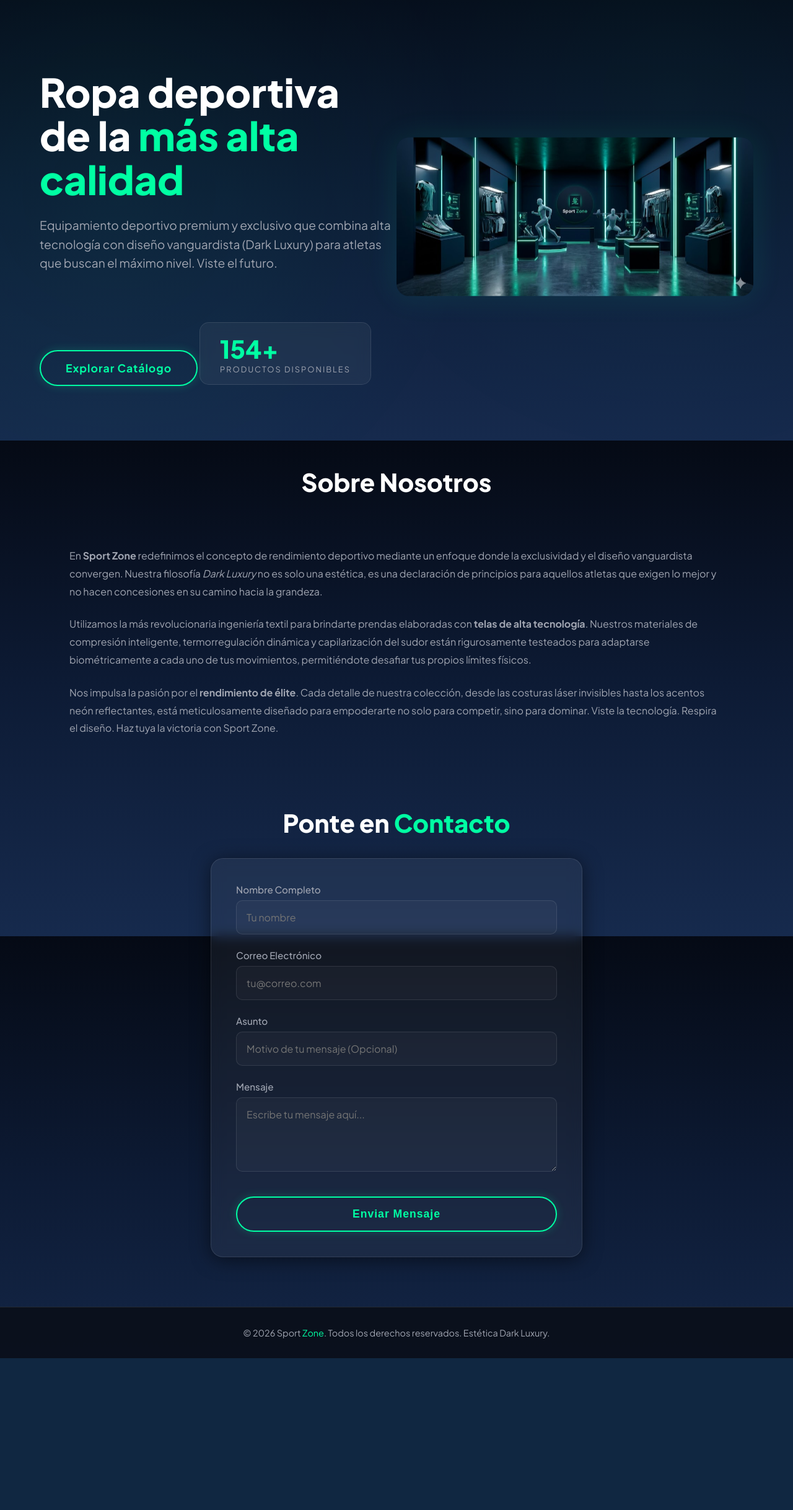
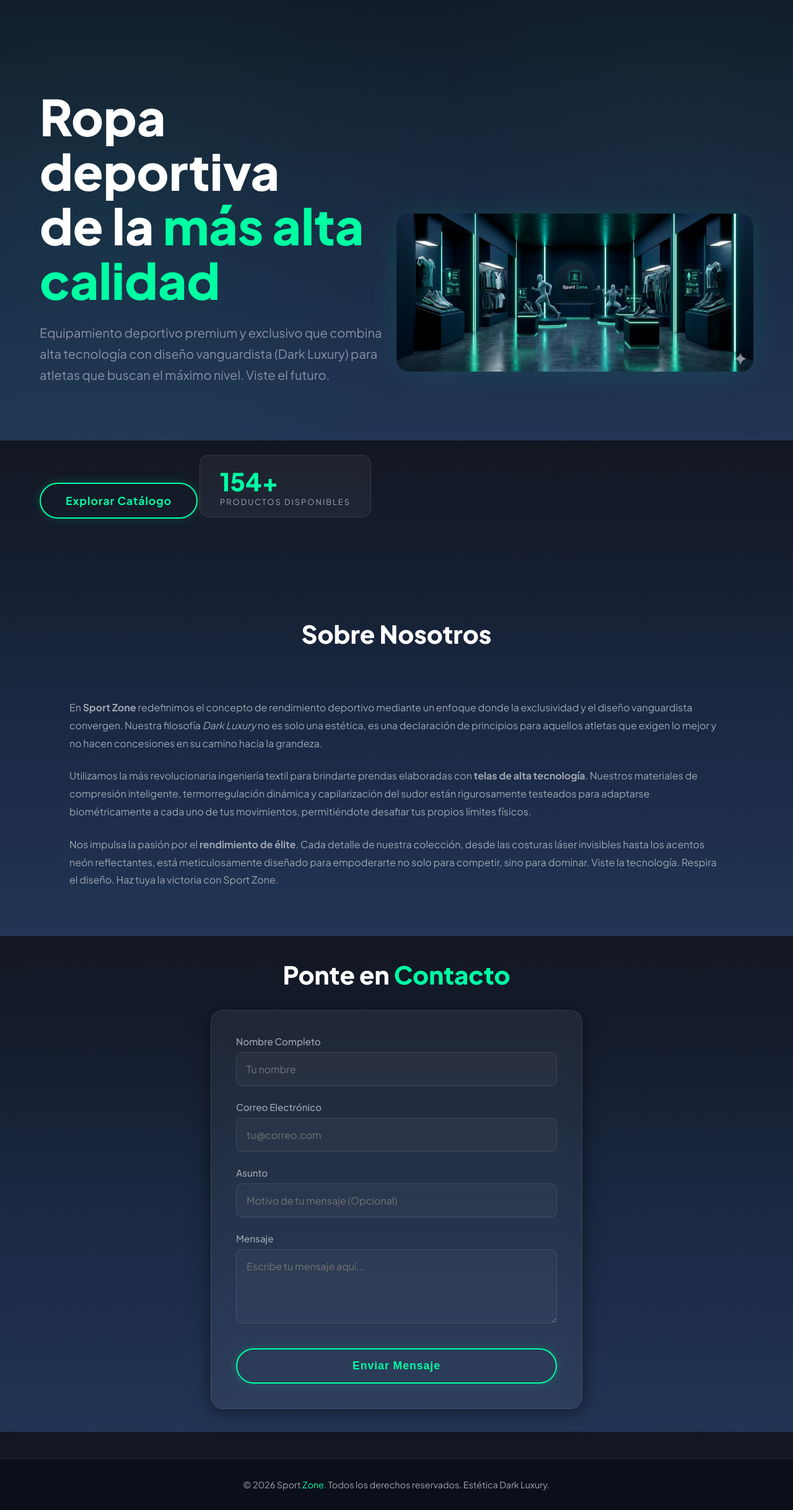
Before and after one commit to sergi3nfusor-prog/proyecto_programacion_1, a Flask app: page / in a window 1280 px wide. Shown: the part 89-2526 px from the top of the page at 62% size. Before the commit the page ends 2281 px from the top, so only its background shows below. Run offline with Flask 3, Linux system fonts and the light colour scheme; data that the repository does not hold is empty; some libraries are stand-ins or nearby versions.

Commit message:
ultima_modificacion

```diff
--- a/static/css/styles.css
+++ b/static/css/styles.css
@@ -25,8 +25,12 @@
   overflow-x: hidden;
   position: relative;
 
-  /* El degradado profesional que querías */
-  background: linear-gradient(180deg, #050a15 0%, #0d1b35 50%, #162a4d 100%);
+  /* El degradado profesional que querías con malla geométrica sutil */
+  background:
+    linear-gradient(180deg, rgba(5,10,21,0.95) 0%, rgba(13,27,53,0.95) 50%, rgba(22,42,77,0.95) 100%),
+    linear-gradient(rgba(255, 255, 255, 0.02) 1px, transparent 1px),
+    linear-gradient(90deg, rgba(255, 255, 255, 0.02) 1px, transparent 1px);
+  background-size: 100% 100%, 40px 40px, 40px 40px;
   background-attachment: fixed;
 
   /* Tipografía y color */
@@ -122,6 +126,7 @@
   align-items: center;
   justify-content: space-between;
   min-height: 80vh;
+  padding: 6rem 0;
 }
 
 .hero-content {
@@ -129,9 +134,9 @@
 }
 
 .hero-title {
-  font-size: 4rem;
+  font-size: 5rem;
   line-height: 1.1;
-  font-weight: 800;
+  font-weight: 900;
   margin-bottom: 1.5rem;
 }
 
@@ -140,10 +145,10 @@
 }
 
 .hero-desc {
-  color: var(--text-secondary);
-  font-size: 1.2rem;
-  margin-bottom: 2rem;
-  line-height: 1.6;
+  color: #8b92a5; /* Tono de gris oscuro sutil */
+  font-size: 1.25rem;
+  margin-bottom: 2.5rem;
+  line-height: 1.7;
 }
 
 .btn-primary {
@@ -157,21 +162,21 @@
   font-weight: 700;
   font-size: 1.1rem;
   letter-spacing: 1px;
-  transition: all 0.3s ease;
+  transition: all 0.3s ease-in-out;
   box-shadow: 0 0 15px rgba(0, 255, 163, 0.2);
 }
 
 .btn-primary:hover {
   background: var(--accent-color);
   color: var(--bg-color);
-  box-shadow: 0 0 25px rgba(0, 255, 163, 0.6);
-  transform: translateY(-2px);
+  box-shadow: 0 0 35px rgba(0, 255, 163, 0.8);
+  transform: translateY(-3px);
 }
 
 /* Contadores Animados */
 .counter-box {
   display: inline-block;
-  margin-top: 3rem;
+  margin-top: 4.5rem;
   padding: 1rem 2rem;
   background: var(--glass-bg);
   border: 1px solid var(--glass-border);
@@ -191,6 +196,15 @@
   grid-template-columns: repeat(auto-fit, minmax(300px, 1fr));
   gap: 2rem;
   margin-top: 2rem;
+}
+
+.glass {
+  transition: transform 0.4s ease, box-shadow 0.4s ease;
+}
+
+.glass:hover {
+  transform: translateY(-8px);
+  box-shadow: 0 15px 35px rgba(0, 0, 0, 0.5);
 }
 
 /* Flip Cards - Productos */
@@ -230,6 +244,11 @@
   flex-direction: column;
   justify-content: center;
   align-items: center;
+  transition: transform 0.4s ease, box-shadow 0.4s ease;
+}
+
+.flip-card:hover {
+  transform: translateY(-8px);
 }
 
 .flip-card-front {
@@ -256,6 +275,7 @@
   transform: rotateY(180deg);
   border: 1px solid var(--accent-color);
   box-shadow: 0 0 20px rgba(0, 255, 163, 0.2);
+  padding: 3rem; /* padding generoso para que no se amontone */
 }
 
 .flip-card-back h3 {
--- a/templates/layout.html
+++ b/templates/layout.html
@@ -37,31 +37,36 @@
 
     <!-- Glow Interaction Cursor JS -->
     <script>
+        // Soft Glow Cursor Effect
         document.body.addEventListener('mousemove', (e) => {
             const cursorGlow = document.createElement('div');
             cursorGlow.style.position = 'fixed';
             cursorGlow.style.left = e.clientX + 'px';
             cursorGlow.style.top = e.clientY + 'px';
-            cursorGlow.style.width = '10px';
-            cursorGlow.style.height = '10px';
-            cursorGlow.style.background = '#00FFA3';
+            cursorGlow.style.width = '50px';
+            cursorGlow.style.height = '50px';
+            cursorGlow.style.background = 'rgba(0, 255, 163, 0.1)';
             cursorGlow.style.borderRadius = '50%';
-            cursorGlow.style.boxShadow = '0 0 20px 10px rgba(0, 255, 163, 0.5)';
+            cursorGlow.style.boxShadow = '0 0 40px 20px rgba(0, 255, 163, 0.2)';
+            cursorGlow.style.filter = 'blur(10px)';
+            cursorGlow.style.transform = 'translate(-50%, -50%)';
             cursorGlow.style.pointerEvents = 'none';
             cursorGlow.style.zIndex = '9999';
-            cursorGlow.style.transition = 'all 0.5s ease-out';
+            cursorGlow.style.transition = 'opacity 0.8s ease-out, transform 0.8s ease-out';
             cursorGlow.style.opacity = '1';
 
             document.body.appendChild(cursorGlow);
 
             setTimeout(() => {
                 cursorGlow.style.opacity = '0';
-                cursorGlow.style.transform = 'scale(3)';
+                cursorGlow.style.transform = 'translate(-50%, -50%) scale(2)';
             }, 10);
 
             setTimeout(() => {
-                document.body.removeChild(cursorGlow);
-            }, 500);
+                if (document.body.contains(cursorGlow)) {
+                    document.body.removeChild(cursorGlow);
+                }
+            }, 800);
         });
     </script>
 </body>
```
